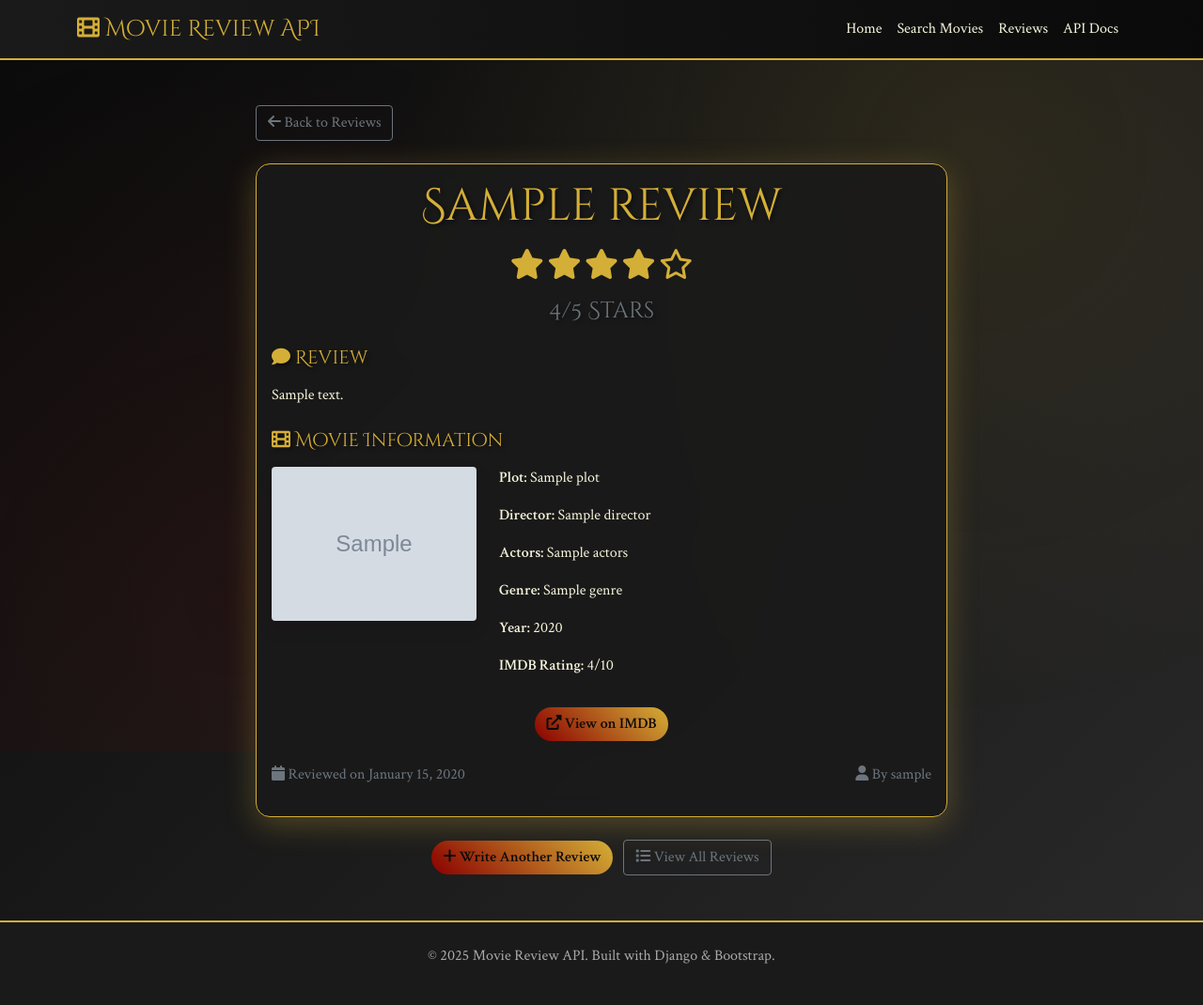
After one commit to Kalanza/Movie-Review-API-, a Django app: template reviews/templates/reviews/review_detail.html in a window 1280 px wide. The commit adds this page. Shown: the whole page at 94% size. Run offline with Django 5.2, Linux system fonts and the light colour scheme; the template is opened without the code that fills it: most values are stand-ins (such as "Sample title", 1, 10 or a date in 2020); grey boxes marked "Sample" are stand-in pictures.

Commit message:
Add clickable review functionality - individual review detail pages

```diff
--- a/reviews/templates/reviews/home.html
+++ b/reviews/templates/reviews/home.html
@@ -61,6 +61,7 @@
             <div class="row">
                 {% for review in recent_reviews %}
                 <div class="col-md-6 col-lg-4 mb-4 animate-fade-in animate-delay-{{ forloop.counter|add:1 }}">
+                    <a href="{% url 'review_detail' review.pk %}" class="text-decoration-none">
                         <div class="card movie-card h-100">
                             <div class="card-body">
                                 <h6 class="card-title">{{ review.movie_title }}</h6>
@@ -78,6 +79,7 @@
                                 <small class="text-muted">{{ review.created_at|date:"M d, Y" }}</small>
                             </div>
                         </div>
+                    </a>
                 </div>
                 {% endfor %}
             </div>
--- /dev/null
+++ b/reviews/templates/reviews/review_detail.html
@@ -0,0 +1,116 @@
+{% extends 'reviews/base.html' %}
+
+{% block title %}{{ review.movie_title }} - Review{% endblock %}
+
+{% block content %}
+<div class="container my-5">
+    <div class="row">
+        <div class="col-lg-8 mx-auto">
+            <!-- Back Button -->
+            <a href="{% url 'reviews_list' %}" class="btn btn-outline-secondary mb-4">
+                <i class="fas fa-arrow-left"></i> Back to Reviews
+            </a>
+
+            <!-- Review Card -->
+            <div class="card movie-card animate-fade-in">
+                <div class="card-body">
+                    <!-- Movie Title and Rating -->
+                    <div class="text-center mb-4">
+                        <h1 class="display-5 mb-3">{{ review.movie_title }}</h1>
+                        <div class="rating-stars mb-3">
+                            {% for i in "12345"|make_list %}
+                                {% if forloop.counter <= review.rating %}
+                                    <i class="fas fa-star fa-2x" style="color: var(--accent-gold);"></i>
+                                {% else %}
+                                    <i class="far fa-star fa-2x" style="color: var(--accent-gold);"></i>
+                                {% endif %}
+                            {% endfor %}
+                        </div>
+                        <h4 class="text-muted">{{ review.rating }}/5 Stars</h4>
+                    </div>
+
+                    <!-- Review Content -->
+                    <div class="review-content mb-4">
+                        <h5 class="mb-3"><i class="fas fa-comment"></i> Review</h5>
+                        <div class="review-text">
+                            {{ review.comment|linebreaks }}
+                        </div>
+                    </div>
+
+                    <!-- Movie Info Section -->
+                    {% if movie_info %}
+                    <div class="movie-info-section mb-4">
+                        <h5 class="mb-3"><i class="fas fa-film"></i> Movie Information</h5>
+                        <div class="row">
+                            {% if movie_info.Poster and movie_info.Poster != 'N/A' %}
+                            <div class="col-md-4 mb-3">
+                                <img src="{{ movie_info.Poster }}" alt="{{ review.movie_title }} poster"
+                                     class="img-fluid rounded shadow" style="max-height: 300px;">
+                            </div>
+                            {% endif %}
+                            <div class="col-md-8">
+                                <div class="movie-details">
+                                    {% if movie_info.Plot and movie_info.Plot != 'N/A' %}
+                                    <p><strong>Plot:</strong> {{ movie_info.Plot }}</p>
+                                    {% endif %}
+                                    {% if movie_info.Director and movie_info.Director != 'N/A' %}
+                                    <p><strong>Director:</strong> {{ movie_info.Director }}</p>
+                                    {% endif %}
+                                    {% if movie_info.Actors and movie_info.Actors != 'N/A' %}
+                                    <p><strong>Actors:</strong> {{ movie_info.Actors }}</p>
+                                    {% endif %}
+                                    {% if movie_info.Genre and movie_info.Genre != 'N/A' %}
+                                    <p><strong>Genre:</strong> {{ movie_info.Genre }}</p>
+                                    {% endif %}
+                                    {% if movie_info.Year and movie_info.Year != 'N/A' %}
+                                    <p><strong>Year:</strong> {{ movie_info.Year }}</p>
+                                    {% endif %}
+                                    {% if movie_info.imdbRating and movie_info.imdbRating != 'N/A' %}
+                                    <p><strong>IMDB Rating:</strong> {{ movie_info.imdbRating }}/10</p>
+                                    {% endif %}
+                                </div>
+                            </div>
+                        </div>
+
+                        {% if movie_info.imdbID %}
+                        <div class="text-center mt-3">
+                            <a href="https://www.imdb.com/title/{{ movie_info.imdbID }}/"
+                               target="_blank" class="btn btn-primary">
+                                <i class="fas fa-external-link-alt"></i> View on IMDB
+                            </a>
+                        </div>
+                        {% endif %}
+                    </div>
+                    {% endif %}
+
+                    <!-- Review Metadata -->
+                    <div class="review-meta text-muted">
+                        <div class="row">
+                            <div class="col-md-6">
+                                <p><i class="fas fa-calendar"></i> Reviewed on {{ review.created_at|date:"F j, Y" }}</p>
+                            </div>
+                            <div class="col-md-6 text-end">
+                                {% if review.user %}
+                                <p><i class="fas fa-user"></i> By {{ review.user.username }}</p>
+                                {% else %}
+                                <p><i class="fas fa-user-secret"></i> Anonymous Review</p>
+                                {% endif %}
+                            </div>
+                        </div>
+                    </div>
+                </div>
+            </div>
+
+            <!-- Action Buttons -->
+            <div class="text-center mt-4">
+                <a href="{% url 'movie_search' %}" class="btn btn-primary me-2">
+                    <i class="fas fa-plus"></i> Write Another Review
+                </a>
+                <a href="{% url 'reviews_list' %}" class="btn btn-outline-secondary">
+                    <i class="fas fa-list"></i> View All Reviews
+                </a>
+            </div>
+        </div>
+    </div>
+</div>
+{% endblock %}
--- a/reviews/templates/reviews/reviews_list.html
+++ b/reviews/templates/reviews/reviews_list.html
@@ -16,6 +16,7 @@
             <div class="row">
                 {% for review in reviews %}
                 <div class="col-md-6 col-lg-4 mb-4 animate-fade-in animate-delay-{{ forloop.counter }}">
+                    <a href="{% url 'review_detail' review.pk %}" class="text-decoration-none">
                         <div class="card movie-card h-100">
                             <div class="card-body">
                                 <h6 class="card-title">{{ review.movie_title }}</h6>
@@ -29,7 +30,7 @@
                                     {% endfor %}
                                     <span class="ms-2 text-muted">{{ review.rating }}/5</span>
                                 </div>
-                            <p class="card-text">{{ review.comment }}</p>
+                                <p class="card-text">{{ review.comment|truncatechars:100 }}</p>
                                 <div class="d-flex justify-content-between align-items-center mt-3">
                                     <small class="text-muted">
                                         <i class="fas fa-calendar"></i> {{ review.created_at|date:"M d, Y" }}
@@ -43,6 +44,7 @@
                                 </div>
                             </div>
                         </div>
+                    </a>
                 </div>
                 {% endfor %}
             </div>
--- a/reviews/urls.py
+++ b/reviews/urls.py
@@ -4,7 +4,7 @@ from .views import (
     UserViewSet, ReviewViewSet, RegisterView, UserProfileViewSet,
     ReviewLikeViewSet, ReviewCommentViewSet, search_movies_view,
     movie_details_view, movie_info_view, home_view, movie_search_view,
-    ReviewsListView, search_movies_public
+    ReviewsListView, search_movies_public, review_detail_view
 )
 
 router = DefaultRouter()
@@ -19,6 +19,7 @@ urlpatterns = [
     path('', home_view, name='home'),
     path('search/', movie_search_view, name='movie_search'),
     path('reviews/', ReviewsListView.as_view(), name='reviews_list'),
+    path('reviews/<int:pk>/', review_detail_view, name='review_detail'),
 
     # API URLs
     path('api/register/', RegisterView.as_view(), name='register'),
```
Also changed, not shown: reviews/views.py (+13 -0 lines), test_review_persistence.py (added, +99 -0 lines), 1 other file. Lines whose indentation alone changed are shown as unchanged.
